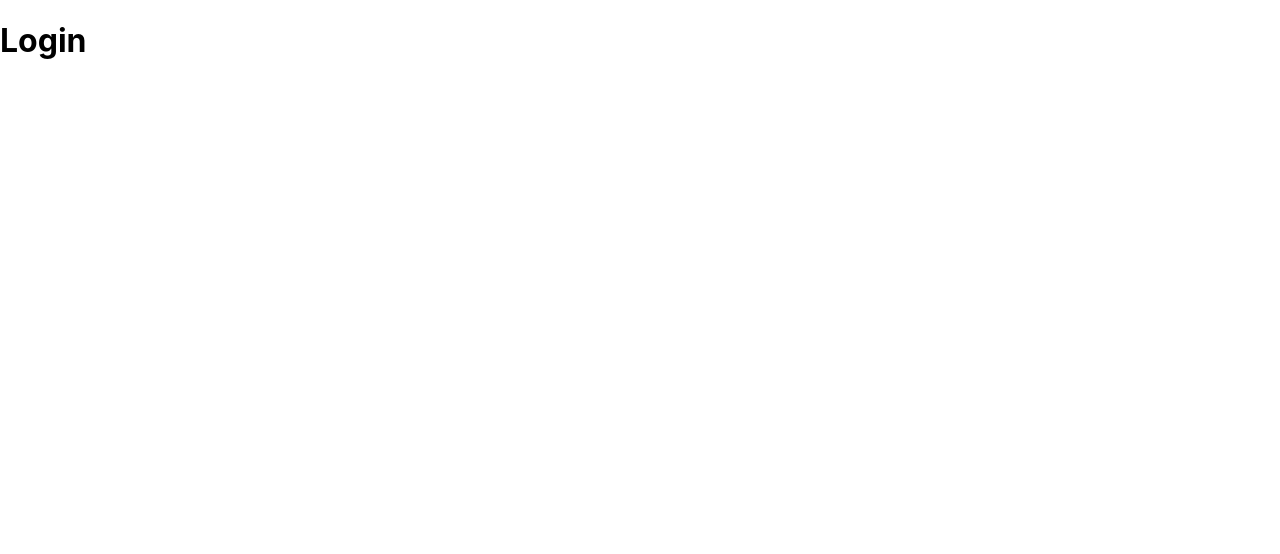
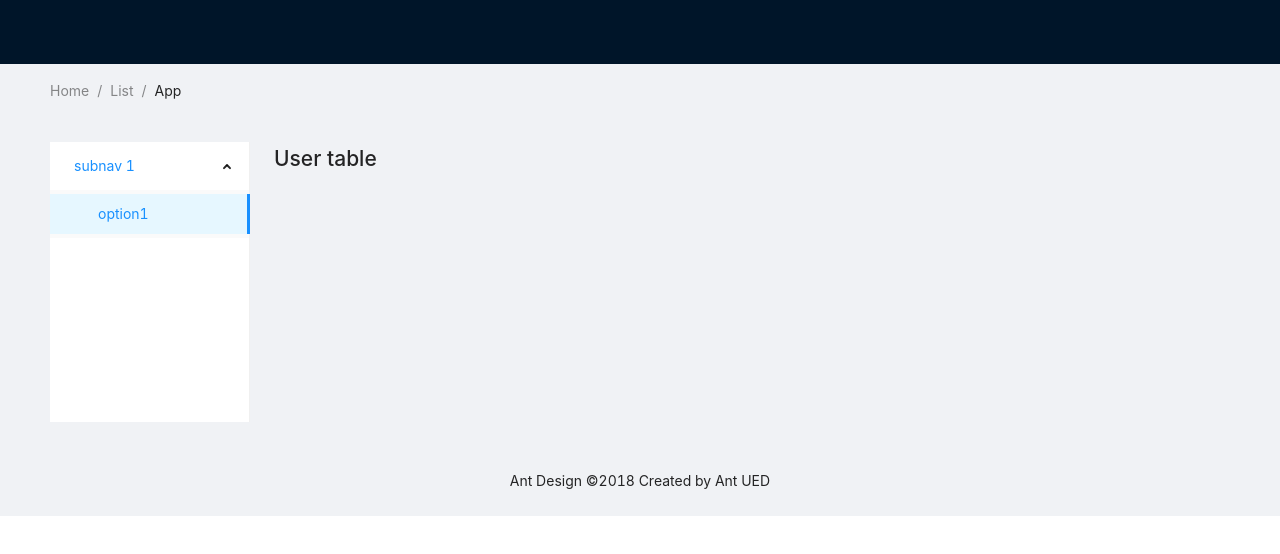
Before and after one commit to lyudad/super_holidays, a React (Create React App) app: page /admin in a window 1280 px wide. Shown: the top 554 px of the page. Built offline with nearby package versions, Linux system fonts and the light colour scheme.

Commit message:
user page folder deleted & user template added

```diff
--- a/package.json
+++ b/package.json
@@ -19,6 +19,7 @@
     "react-router-dom": "^5.3.0",
     "react-scripts": "4.0.3",
     "redux": "^4.1.2",
+    "styled-components": "^5.3.3",
     "typescript": "^4.1.2",
     "web-vitals": "^1.0.1"
   },
--- /dev/null
+++ b/src/components/UserPage/UserPageTable/UserPageTable.tsx
@@ -0,0 +1,7 @@
+export default function UserPageTable(): JSX.Element {
+  return (
+    <>
+      <h2>User table</h2>
+    </>
+  );
+}
--- a/src/pages/AdminPage.tsx
+++ b/src/pages/AdminPage.tsx
@@ -1,7 +1,9 @@
+import UserPage from './UserPage';
+
 export default function AdminPage(): JSX.Element {
   return (
     <>
-      <h2>Admin</h2>
+      <UserPage />
     </>
   );
 }
--- a/src/pages/UserPage.tsx
+++ b/src/pages/UserPage.tsx
@@ -1,7 +1,51 @@
+import { Layout, Menu, Breadcrumb } from 'antd';
+import 'antd/dist/antd.css';
+//import { UserOutlined, LaptopOutlined, NotificationOutlined } from '@ant-design/icons';
+import styled from 'styled-components';
+const { SubMenu } = Menu;
+const { Header, Content, Footer, Sider } = Layout;
+import UserPageTable from '../components/UserPage/UserPageTable/UserPageTable';
+
 export default function UserPage(): JSX.Element {
   return (
     <>
-      <h2>Employee Page</h2>
+      <Layout>
+        <Header className="header">
+          <div className="logo" />
+          <Menu
+            theme="dark"
+            mode="horizontal"
+            defaultSelectedKeys={['2']}
+          ></Menu>
+        </Header>
+        <Content style={{ padding: '0 50px' }}>
+          <Breadcrumb style={{ margin: '16px 0' }}>
+            <Breadcrumb.Item>Home</Breadcrumb.Item>
+            <Breadcrumb.Item>List</Breadcrumb.Item>
+            <Breadcrumb.Item>App</Breadcrumb.Item>
+          </Breadcrumb>
+          <Layout style={{ padding: '24px 0' }}>
+            <Sider className="site-layout-background" width={200}>
+              <Menu
+                mode="inline"
+                defaultSelectedKeys={['1']}
+                defaultOpenKeys={['sub1']}
+                style={{ height: '100%' }}
+              >
+                <SubMenu key="sub1" title="subnav 1">
+                  <Menu.Item key="1">option1</Menu.Item>
+                </SubMenu>
+              </Menu>
+            </Sider>
+            <Content style={{ padding: '0 24px', minHeight: 280 }}>
+              <UserPageTable />
+            </Content>
+          </Layout>
+        </Content>
+        <Footer style={{ textAlign: 'center' }}>
+          Ant Design ©2018 Created by Ant UED
+        </Footer>
+      </Layout>
     </>
   );
 }
--- a/src/pages/UsersPage/index.ts
+++ /dev/null
@@ -1 +0,0 @@
-export { default } from './UsersPage';
--- a/src/redux/reducers/slice.ts
+++ b/src/redux/reducers/slice.ts
@@ -2,8 +2,8 @@ import { createSlice, PayloadAction } from '@reduxjs/toolkit';
 import { User, TypeUserState } from './types';
 
 const initialState: TypeUserState = {
-  user: null,
-  isLoggedIn: false
+  user: { _id: 'dacksncks', name: 'User', role: 'super' },
+  isLoggedIn: true
 };
 
 export const userSlice = createSlice({
```
Also changed, not shown: src/pages/UsersPage/UsersPage.tsx (deleted, +0 -17 lines), 1 other file (tests, documents, lock files or other folders).
